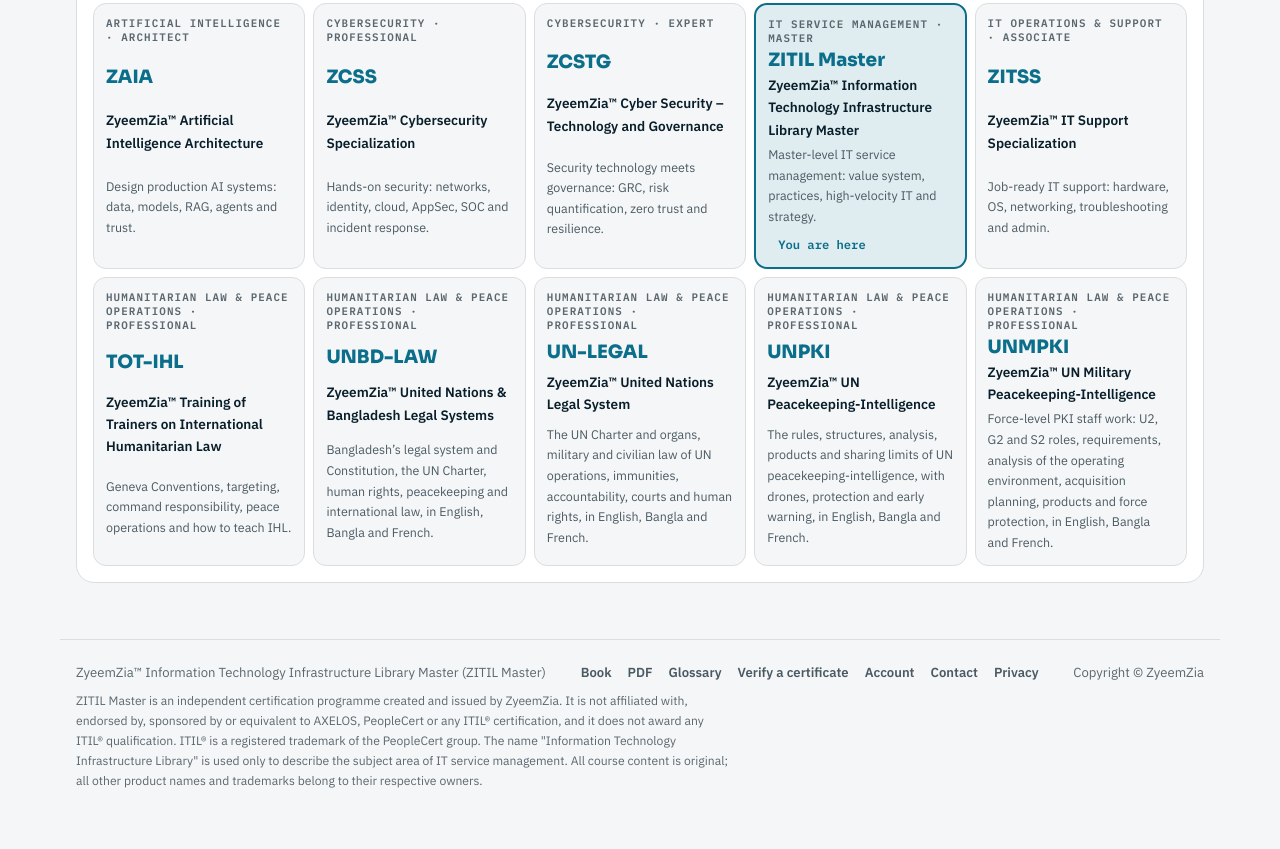
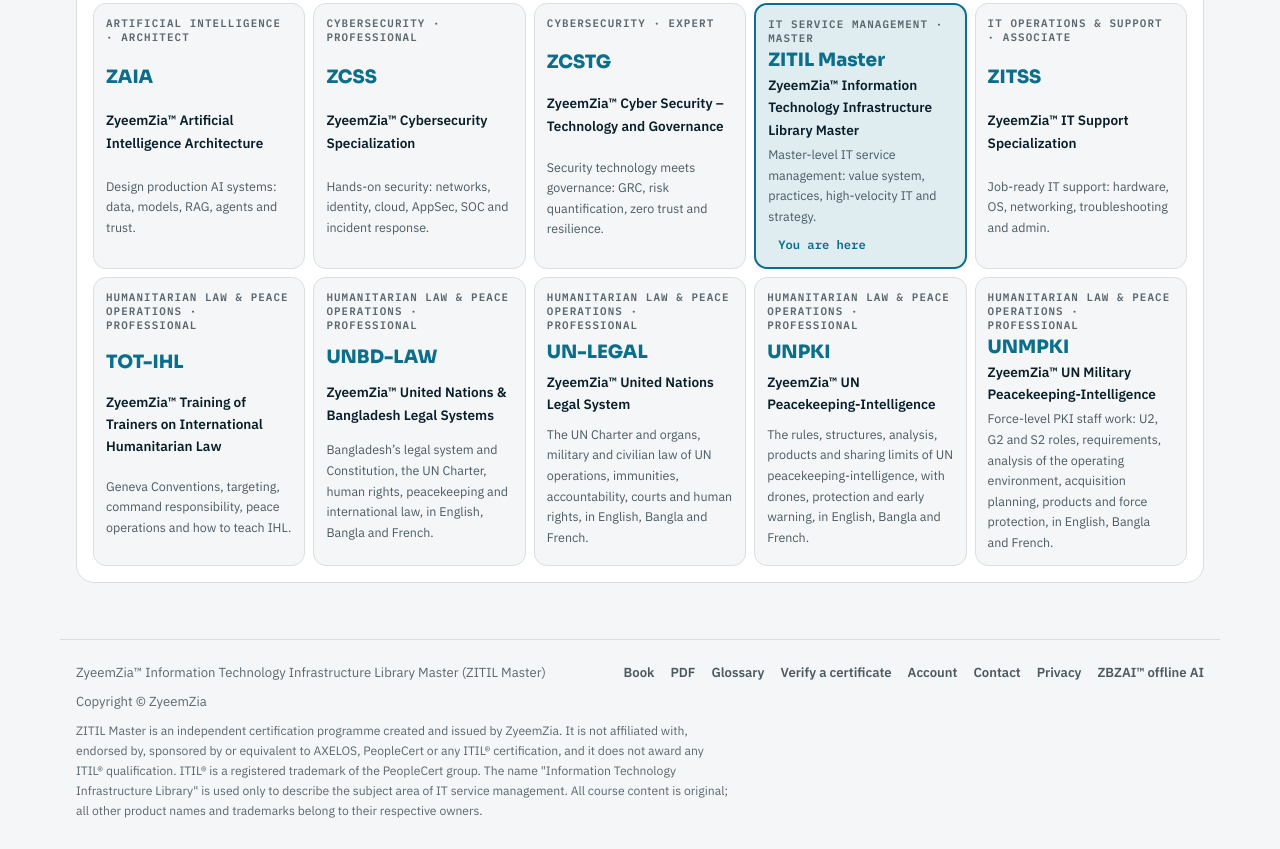
Before and after one commit to zyeemzia/zitil, a plain HTML site: page index.html in a window 1280 px wide. Shown: the part 2813-3662 px from the top of the page. Before the commit the page ends 3633 px from the top, so only its background shows below. Drawn offline with Linux system fonts and the light colour scheme.

Commit message:
Footer: link to ZBZAI offline AI

```diff
--- a/index.html
+++ b/index.html
@@ -43,7 +43,7 @@
 </header>
 <main id="view" class="view" tabindex="-1"><div class="boot" aria-label="Loading the course"><i></i><i></i><i></i></div></main>
 <footer class="site-foot">
-  <div class="row"><span>ZyeemZia™ Information Technology Infrastructure Library Master (ZITIL Master)</span><span style="display:flex;gap:16px;flex-wrap:wrap"><a href="book.html" target="_blank" rel="noopener">Book</a><a href="ZITIL-Master-Book.pdf" download>PDF</a><a href="#glossary">Glossary</a><a href="#verify/">Verify a certificate</a><a href="#account">Account</a><a href="#contact">Contact</a><a href="privacy.html">Privacy</a></span><span>Copyright © ZyeemZia</span></div>
+  <div class="row"><span>ZyeemZia™ Information Technology Infrastructure Library Master (ZITIL Master)</span><span style="display:flex;gap:16px;flex-wrap:wrap"><a href="book.html" target="_blank" rel="noopener">Book</a><a href="ZITIL-Master-Book.pdf" download>PDF</a><a href="#glossary">Glossary</a><a href="#verify/">Verify a certificate</a><a href="#account">Account</a><a href="#contact">Contact</a><a href="privacy.html">Privacy</a><a href="https://zbzai.zyeemzia.com/" target="_blank" rel="noopener">ZBZAI™ offline AI</a></span><span>Copyright © ZyeemZia</span></div>
   <p class="disc" id="disc"></p>
 </footer>
 <nav class="tabbar" id="tabbar" aria-label="Main mobile"></nav>
```
